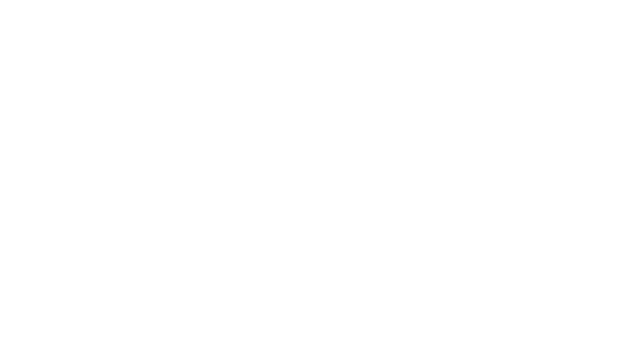
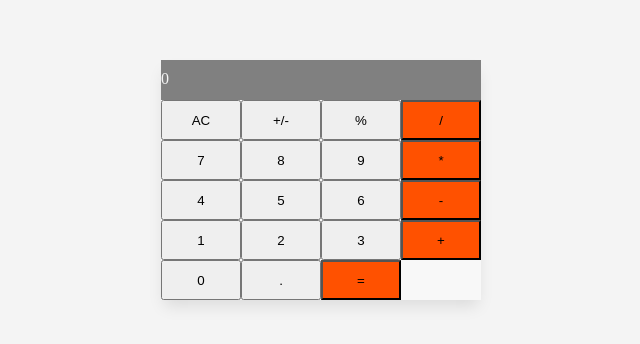
Before and after one commit to ikoote1/math-magician, a React (Create React App) app: page / in a window 1280 px wide. Shown: the part 220-564 px from the top of the page, without its empty margins (319-959 px from the left). Built offline with nearby package versions, Linux system fonts and the light colour scheme.

Commit message:
Started to add styling to the button

```diff
--- a/src/App.css
+++ b/src/App.css
@@ -1,5 +1,5 @@
-.App {
+/* .App {
   width: 100%;
   height: auto;
   background-color: #61dafb;
-}
+} */
--- a/src/components/Calculator.js
+++ b/src/components/Calculator.js
@@ -1,24 +1,29 @@
 export default function Calculator() {
+  return (
     <div className="calculate">
       <div className="screen">0</div>
+      <div className="btns">
         <button type="button" className="btn">AC</button>
         <button type="button" className="btn">+/-</button>
         <button type="button" className="btn">%</button>
-    <button type="button" className="btn">/</button>
+        <button type="button" className="btn btn1">/</button>
         <button type="button" className="btn">7</button>
         <button type="button" className="btn">8</button>
         <button type="button" className="btn">9</button>
-    <button type="button" className="btn">*</button>
+        <button type="button" className="btn btn1">*</button>
         <button type="button" className="btn">4</button>
         <button type="button" className="btn">5</button>
         <button type="button" className="btn">6</button>
-    <button type="button" className="btn">-</button>
+        <button type="button" className="btn btn1">-</button>
         <button type="button" className="btn">1</button>
         <button type="button" className="btn">2</button>
         <button type="button" className="btn">3</button>
-    <button type="button" className="btn">+</button>
-    <button type="button" className="btn">0</button>
+        <button type="button" className="btn btn1">+</button>
+        <button type="button" className="btn zero">0</button>
         <button type="button" className="btn">.</button>
-    <button type="button" className="btn">=</button>
-  </div>;
+        <button type="button" className="btn btn1">=</button>
+      </div>
+
+    </div>
+  );
 }
--- a/src/index.css
+++ b/src/index.css
@@ -1,27 +1,46 @@
-body {
+* {
   margin: 0;
-  font-family:
-    -apple-system,
-    BlinkMacSystemFont,
-    'Segoe UI',
-    'Roboto',
-    'Oxygen',
-    'Ubuntu',
-    'Cantarell',
-    'Fira Sans',
-    'Droid Sans',
-    'Helvetica Neue',
-    sans-serif;
-  -webkit-font-smoothing: antialiased;
-  -moz-osx-font-smoothing: grayscale;
+  padding: 0;
+  box-sizing: border-box;
 }
 
-/* code {
-  font-family:
-    source-code-pro,
-    Menlo,
-    Monaco,
-    Consolas,
-    'Courier New',
-    monospace;
-} */
+body {
+  height: 100vh;
+  background: #f4f4f4;
+  display: flex;
+  align-items: center;
+  justify-content: center;
+}
+
+.App {
+  background: #f8f8f8;
+  width: 320px;
+
+  /* padding: 1rem;
+  margin-top: 1rem; */
+  box-shadow: 0 9px 15px -3px rgba(0, 0, 0, 0.1);
+}
+
+.screen {
+  height: 40px;
+  width: 100%;
+  background: gray;
+  color: #f4f4f4;
+  padding-top: 10px;
+  float: right;
+}
+
+.btns {
+  padding-top: 40px;
+  display: grid;
+  grid-template-columns: auto auto auto auto;
+}
+
+.btn {
+  height: 40px;
+  width: 80px;
+}
+
+.btn1{
+  background: rgb(255, 81, 0);
+}
```
Lines whose indentation alone changed are shown as unchanged.
